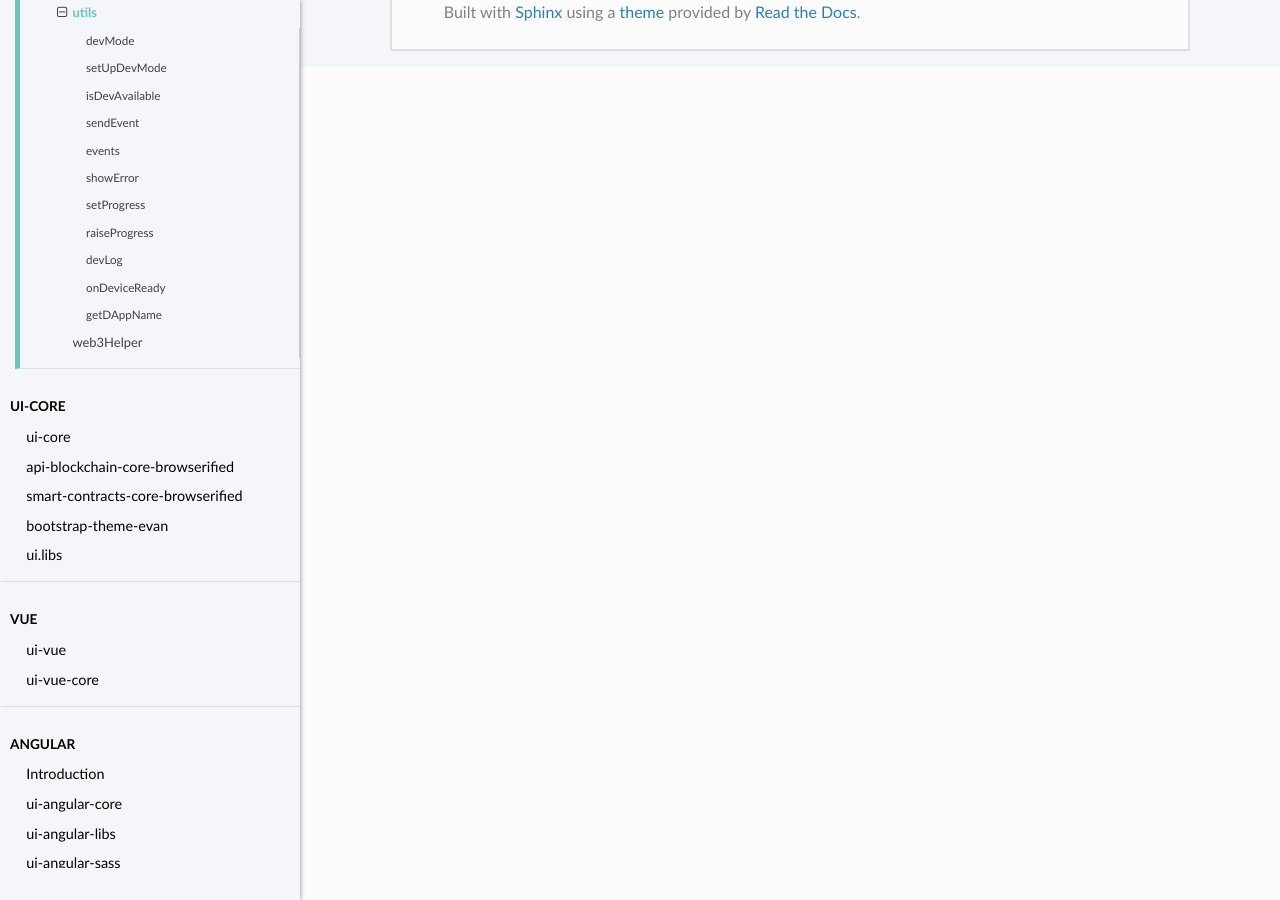
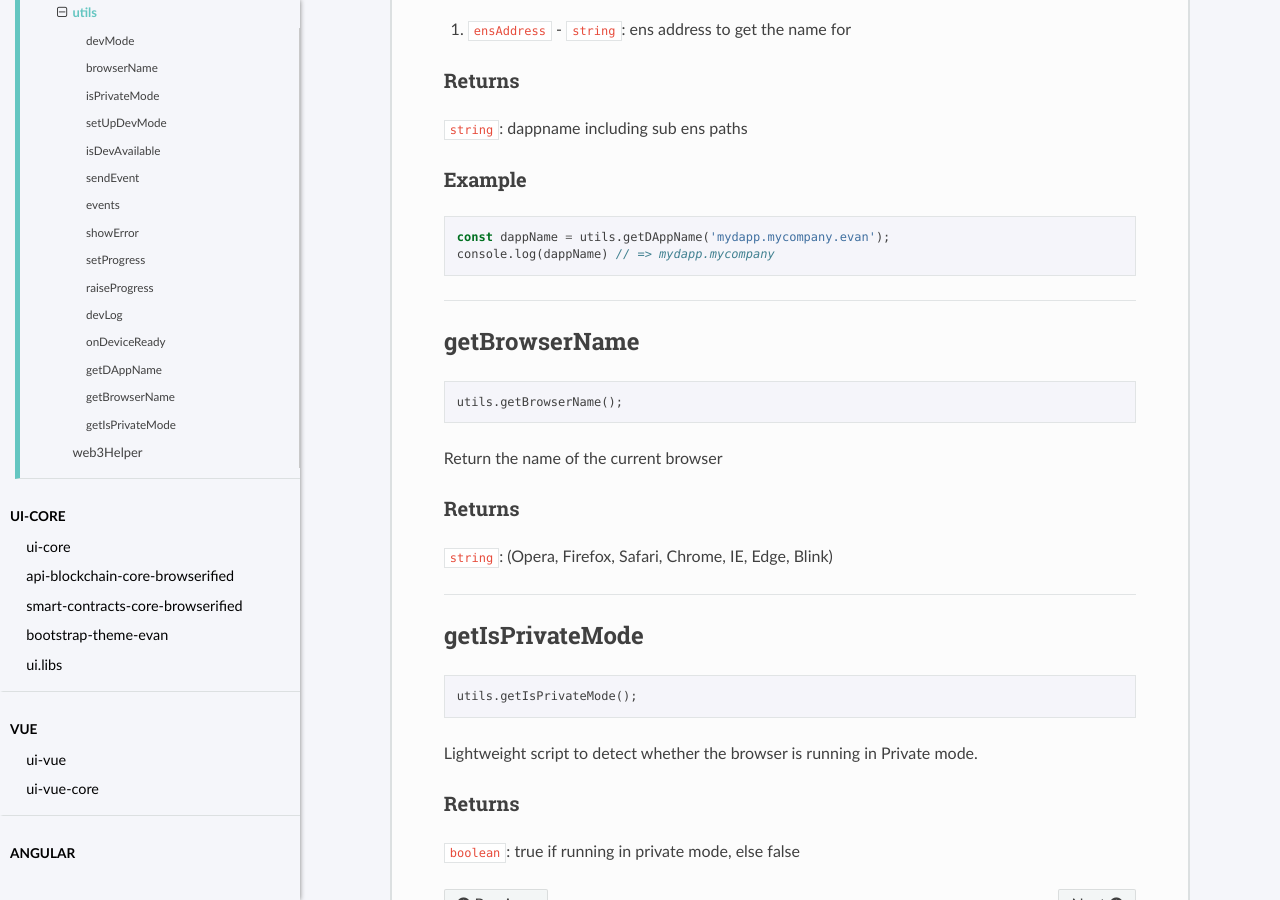
Before and after one commit to evannetwork/ui-docs, a Sphinx documentation site: the page built from docs/dapp-browser/utils.rst, in a window 1280 px wide and 900 px high, scrolled down 5035 px. Built offline with Sphinx 7.4.7 and the Read the Docs theme 2.0.0, drawn with Linux system fonts in a browser that asks for light colours; some of the changed text lies outside the part shown.

Commit message:
add missing docs for ui-vue and ui-dapp-browser
- `ui-vue`
  - add `right` / `left` property to `DropdownComponent`
- `ui-dapp-browser`
  add `browserName`, `isPrivateMode`, `getBrowserName`, `getIsPrivateMode`
- [CORE-413]

```diff
--- a/docs/dapp-browser/utils.rst
+++ b/docs/dapp-browser/utils.rst
@@ -26,6 +26,32 @@ devMode
   devMode
 
 global available array that includes dev mode available dapps, when devMode is enabled, else undefined
+
+--------------------------------------------------------------------------------
+
+.. _db_utils_browserName:
+
+browserName
+================================================================================
+
+.. code-block:: typescript
+
+  browserName
+
+Active browsers name. (Only set, after getBrowserName was runned before)
+
+--------------------------------------------------------------------------------
+
+.. _db_utils_isPrivateMode:
+
+isPrivateMode
+================================================================================
+
+.. code-block:: typescript
+
+  isPrivateMode
+
+Is the current browser is running in private mode? (Only set, after getIsPrivateMode was runned before)
 
 --------------------------------------------------------------------------------
 
@@ -327,3 +353,41 @@ Example
 
   const dappName = utils.getDAppName('mydapp.mycompany.evan');
   console.log(dappName) // => mydapp.mycompany
+
+--------------------------------------------------------------------------------
+
+.. _db_utils_getBrowserName:
+
+getBrowserName
+================================================================================
+
+.. code-block:: typescript
+
+  utils.getBrowserName();
+
+Return the name of the current browser
+
+-------
+Returns
+-------
+
+``string``: (Opera, Firefox, Safari, Chrome, IE, Edge, Blink)
+
+--------------------------------------------------------------------------------
+
+.. _db_utils_getIsPrivateMode:
+
+getIsPrivateMode
+================================================================================
+
+.. code-block:: typescript
+
+  utils.getIsPrivateMode();
+
+Lightweight script to detect whether the browser is running in Private mode.
+
+-------
+Returns
+-------
+
+``boolean``: true if running in private mode, else false
```
Also changed, not shown: versions.md (+2 -0 lines).
